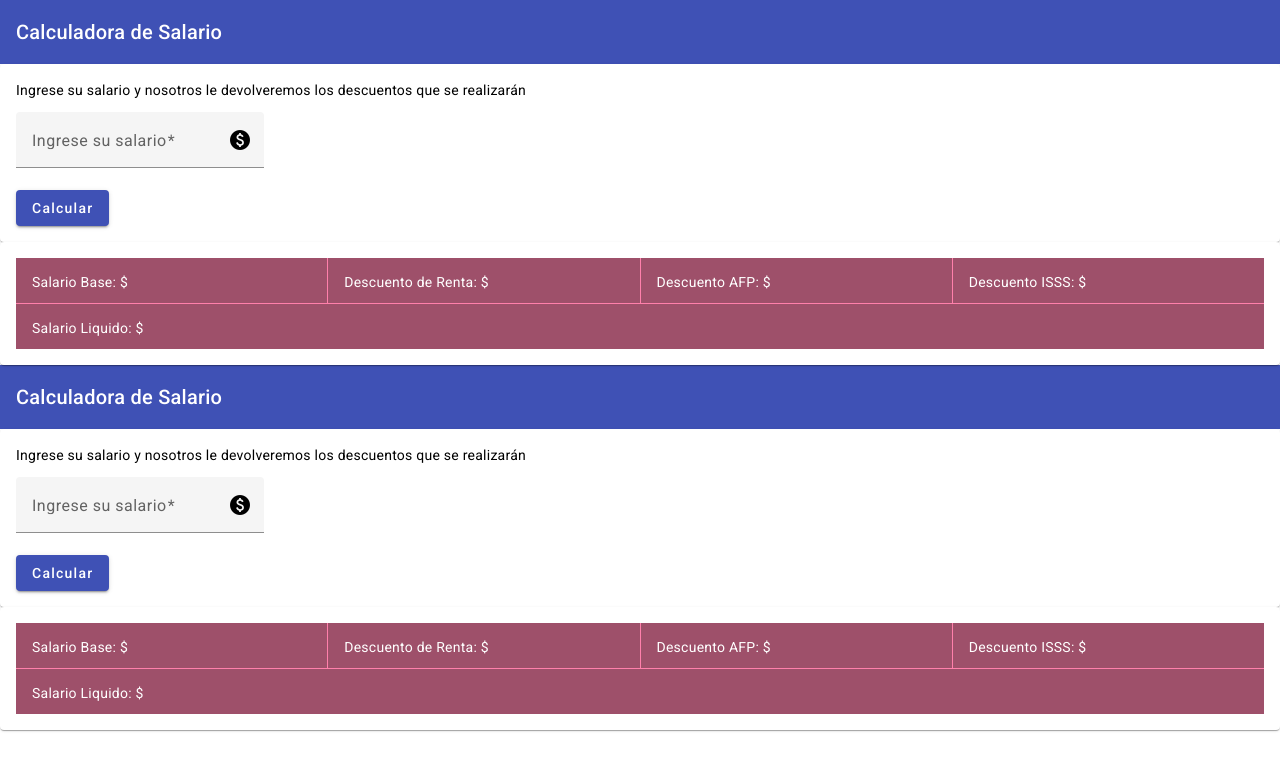
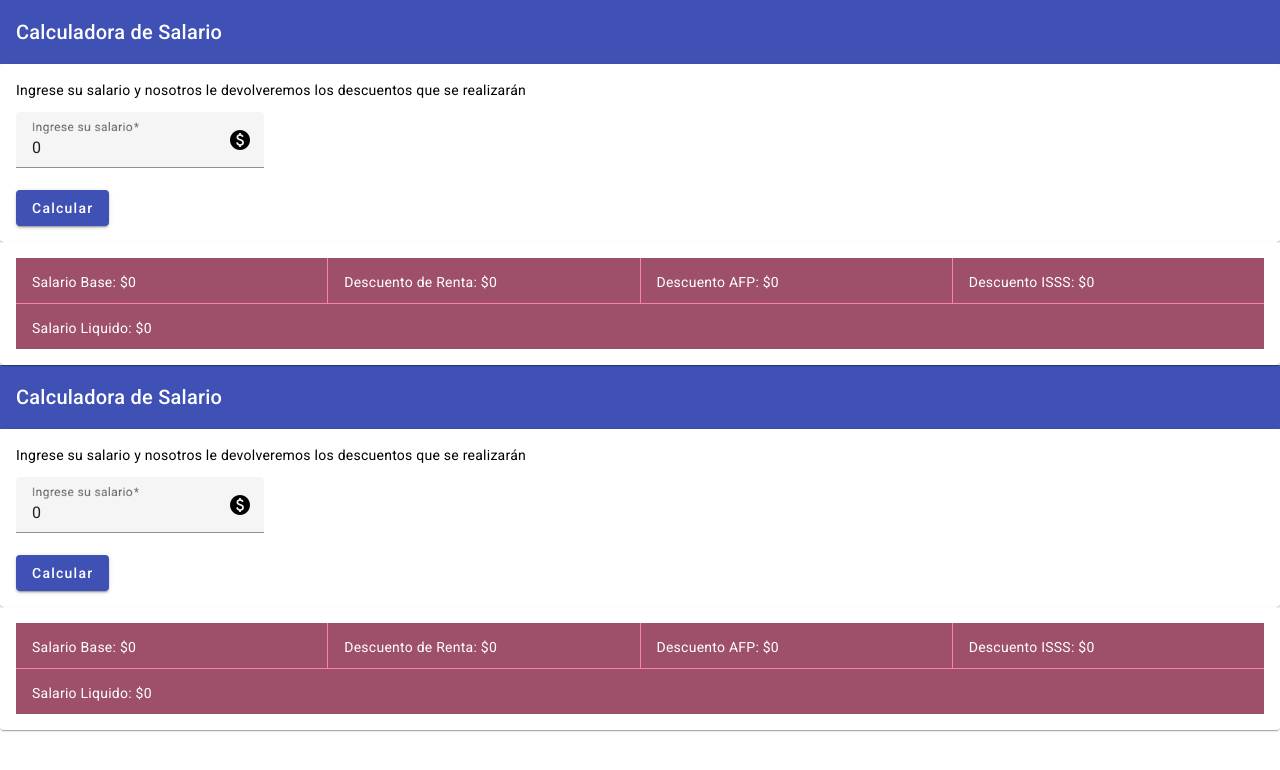
Before and after one commit to FerCar1999/calculadora-salario-angular, an Angular app: page /calculadora-salario in a window 1280 px wide. Shown: the top 770 px of the page. Built offline with nearby package versions, Linux system fonts and the light colour scheme.

Commit message:
Validacion de input para 2 decimales y que sea numero

```diff
--- a/src/app/calculadora-salario/calculadora-salario.component.html
+++ b/src/app/calculadora-salario/calculadora-salario.component.html
@@ -8,7 +8,11 @@
         <form #loginForm="ngForm" class="example-form">
             <mat-form-field class="example-full-width">
                 <mat-label>Ingrese su salario</mat-label>
-                <input matInput type="number" placeholder="348.55" id="salario" name="salario" [(ngModel)]="salario" required>
+                <input matInput type="number" placeholder="348.55" id="salario" name="salario" [(ngModel)]="salario" pattern="^\d+(\.\d{1,2})?$" required>
+                <!--para verificar con regex el input del usuario en la vista-->
+                <div *ngIf="salario > 0 && !isNumber()">
+                    Formato invalido, solamente dos decimales
+                  </div>
                 <mat-icon matSuffix>paid</mat-icon>
             </mat-form-field>
             <section>
--- a/src/app/calculadora-salario/calculadora-salario.component.ts
+++ b/src/app/calculadora-salario/calculadora-salario.component.ts
@@ -8,12 +8,34 @@ import { Component, OnInit } from '@angular/core';
 })
 export class CalculadoraSalarioComponent{
   //Variable que guarda el valor del salario
-  salario: number|null = null;
-  renta: number|null = null;
-  afp: number|null = null;
-  isss: number|null = null;
-  salario_liquido: number|null = null;
+  salario: number = 0.00;
+  renta: number = 0.00;
+  afp: number = 0.00;
+  isss: number = 0.00;
+  salario_liquido: number = 0.00;
 
+  //funcion para verificar el input si es numero o no
+  isNumber(): boolean {
+    const regex = /^\d+(\.\d{1,2})?$/;
+    return regex.test(this.salario?.toString());
+  }
+  //verifico con una funcion si el valor ingresado esta correcto
+  handleInput() {
+    if (this.isNumber()) {
+      return true
+    } else {
+      return false
+    }
+  }
   //Funcion primaria para calcular los descuentos
-  calcularDescuentos(){}
+  calcularDescuentos(){
+    //uso la funcion para permitir el paso o no del valor y verificar si esta correcto
+    if(this.handleInput()){
+      //aca van las funciones de calculo, entra aca si el formato esta correcto
+      console.log("Formato correcto")
+    }else{
+      console.log("Formato incorrecto")
+    }
+  }
+
 }
```
